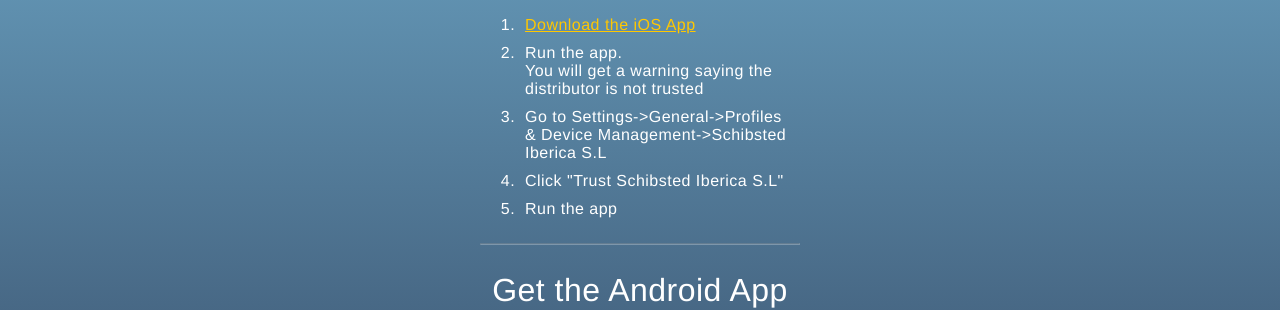
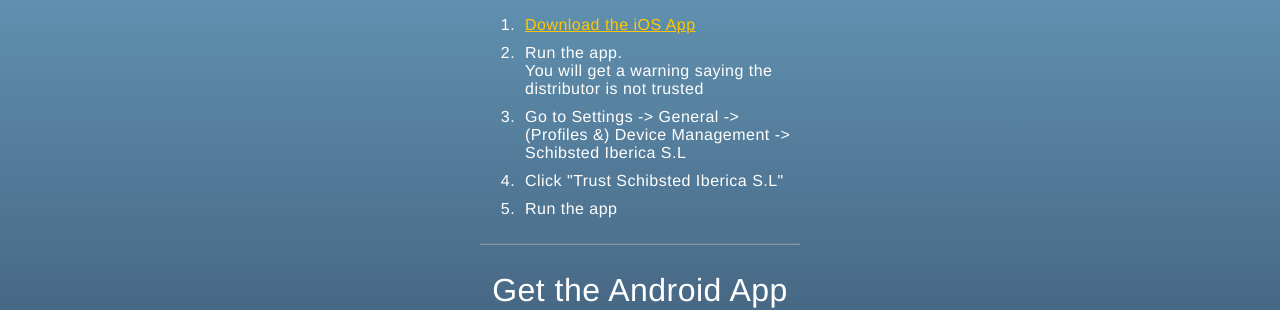
Before and after one commit to schibsted/TechfugeesOslo2016, a Jekyll site: the page built from pages/reboot.html, in a window 1280 px wide. Shown: the part 368-678 px from the top of the page. Built offline with Jekyll 4.4.1, drawn with Linux system fonts in a browser that asks for light colours; part of the change alters nothing that is shown.

```diff
--- a/pages/reboot.html
+++ b/pages/reboot.html
@@ -105,7 +105,7 @@ hr{
 	<ol>
 		<li><a href="itms-services://?action=download-manifest&amp;url=https://s3-eu-west-1.amazonaws.com/spt-reboot/manifest.plist">Download the iOS App</a></li>
 		<li>Run the app.<br>You will get a warning saying the distributor is not trusted</li>
-		<li>Go to Settings-&gt;General-&gt;Profiles &amp; Device Management-&gt;Schibsted Iberica S.L</li>
+		<li>Go to Settings -> General -> (Profiles &) Device Management -> Schibsted Iberica S.L</li>
 		<li>Click "Trust Schibsted Iberica S.L"</li>
 		<li>Run the app</li>
 	</ol>
```
